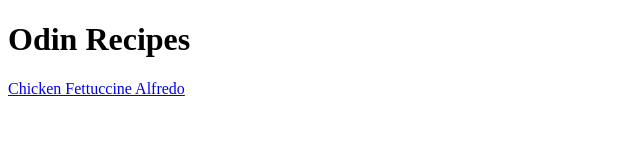
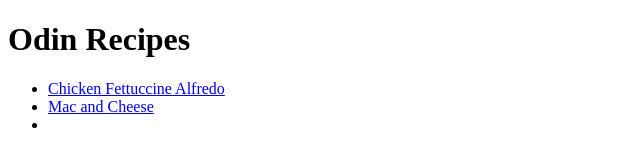
Before and after one commit to katrf/odin-recipes, a plain HTML site: page index.html in a window 1280 px wide. Shown: the whole page, without its empty margins (0-640 px from the left). Drawn offline with Linux system fonts and the light colour scheme.

Commit message:
Make a list of recipes and add mac and cheese to it

```diff
--- a/index.html
+++ b/index.html
@@ -8,6 +8,12 @@
 
   <body>
     <h1>Odin Recipes</h1>
-    <a href="recipes/chicken-alfredo.html">Chicken Fettuccine Alfredo</a>
+    <ul>
+      <li>
+        <a href="recipes/chicken-alfredo.html">Chicken Fettuccine Alfredo</a>
+      </li>
+      <li><a href="recipes/mac-and-cheese.html">Mac and Cheese</a></li>
+      <li></li>
+    </ul>
   </body>
 </html>
```
